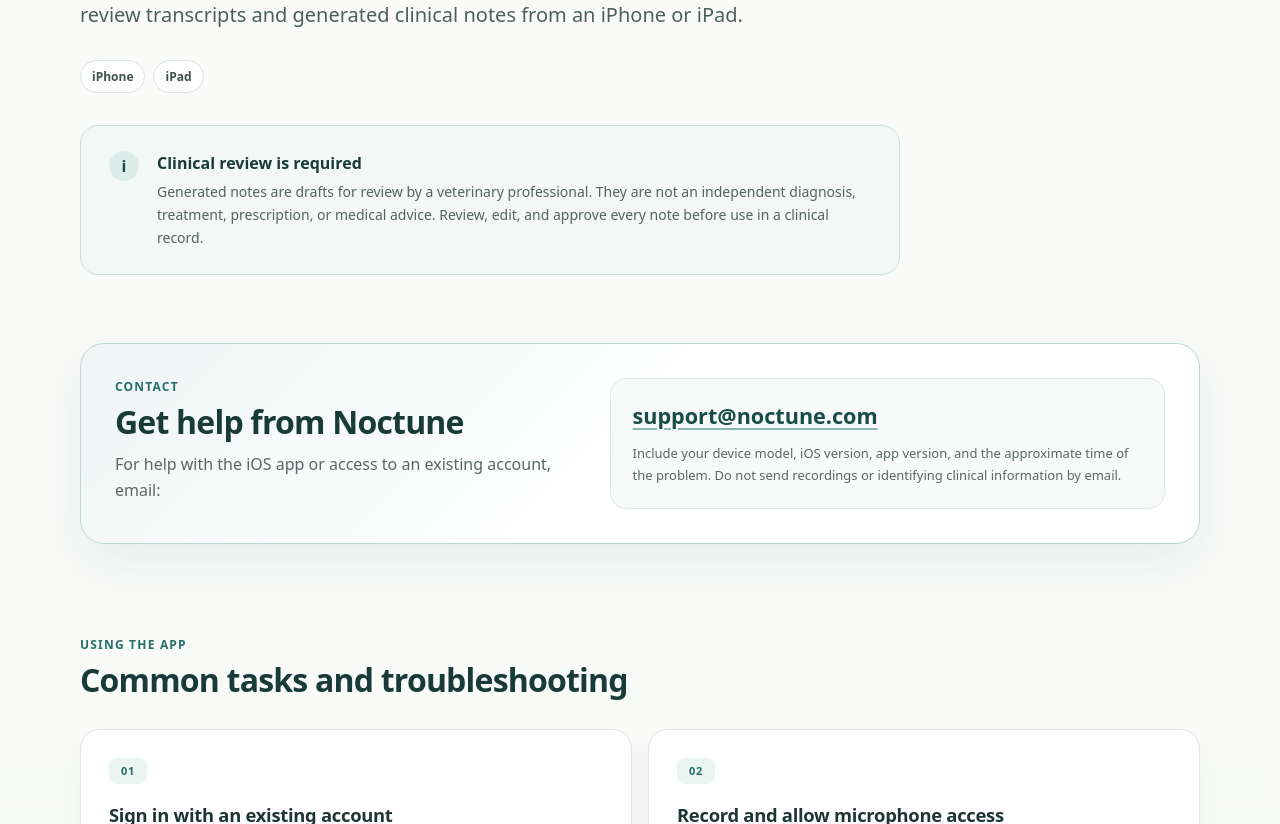
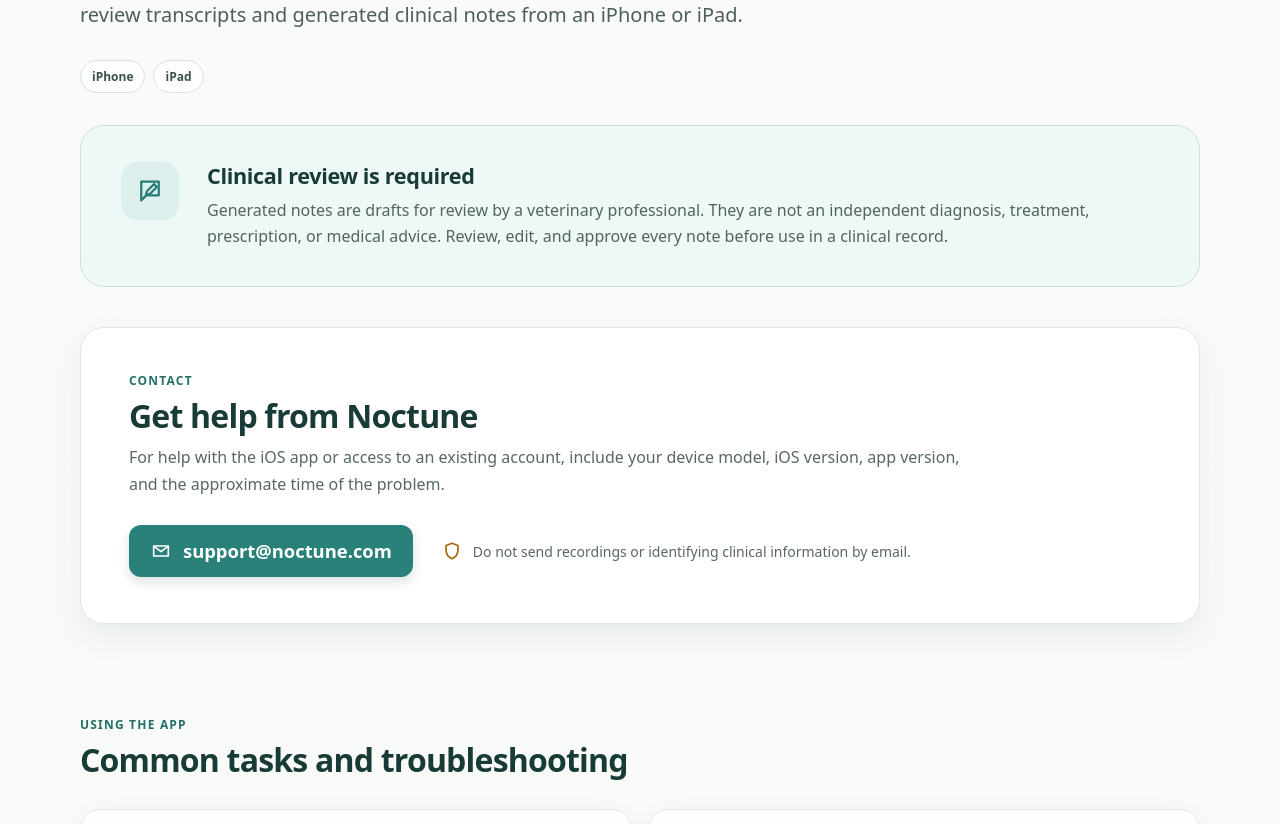
Before and after one commit to ng/noctune-docs, a Next.js app: page /ios/support in a window 1280 px wide. Shown: the part 440-1264 px from the top of the page. Built offline with nearby package versions, Linux system fonts and the light colour scheme.

Commit message:
fix: restyle iOS support cards

```diff
--- a/app/(standalone)/ios/support/page.module.css
+++ b/app/(standalone)/ios/support/page.module.css
@@ -54,15 +54,18 @@
 }
 
 .contact {
-  display: grid;
-  grid-template-columns: minmax(0, 0.9fr) minmax(300px, 1.1fr);
-  gap: 40px;
-  margin-top: 68px;
-  padding: 34px;
-  border: 1px solid #bdd8d2;
+  width: 100%;
+  box-sizing: border-box;
+  margin-top: 40px;
+  padding: 44px 48px 46px;
+  border: 1px solid #dfe5e3;
   border-radius: 24px;
-  background: linear-gradient(135deg, rgba(42, 127, 120, 0.08), transparent 52%), #ffffff;
-  box-shadow: 0 18px 52px rgba(27, 65, 60, 0.08);
+  background: rgba(255, 255, 255, 0.94);
+  box-shadow: 0 12px 32px rgba(27, 65, 60, 0.08);
+}
+
+.contactIntro {
+  max-width: 860px;
 }
 
 .contact h2,
@@ -82,28 +85,71 @@
   line-height: 1.65;
 }
 
+.contactIntro p {
+  font-size: 16px;
+}
+
 .contactAction {
-  align-self: center;
-  padding: 22px;
-  border: 1px solid #e0e8e5;
-  border-radius: 16px;
-  background: #f8faf9;
+  display: flex;
+  align-items: center;
+  flex-wrap: wrap;
+  gap: 18px 28px;
+  margin-top: 28px;
 }
 
 .contactAction a {
-  color: #174c48;
-  font-size: clamp(1.08rem, 3vw, 1.35rem);
+  min-height: 52px;
+  display: inline-flex;
+  align-items: center;
+  justify-content: center;
+  gap: 11px;
+  box-sizing: border-box;
+  padding: 0 21px;
+  border-radius: 12px;
+  color: #ffffff;
+  background: #2a8179;
+  box-shadow: 0 5px 12px rgba(25, 76, 72, 0.16);
+  font-size: clamp(1rem, 2.4vw, 1.15rem);
   font-weight: 760;
-  text-decoration: underline;
-  text-decoration-color: #87b8b1;
-  text-decoration-thickness: 2px;
-  text-underline-offset: 4px;
+  line-height: 1.2;
+  text-decoration: none;
+  transition:
+    background-color 160ms ease,
+    box-shadow 160ms ease;
+}
+
+.contactAction a:hover {
+  background: #216f68;
+  box-shadow: 0 7px 16px rgba(25, 76, 72, 0.2);
+}
+
+.contactAction a span {
   overflow-wrap: anywhere;
 }
 
-.contactAction p {
-  margin-top: 13px;
-  font-size: 13px;
+.contactActionIcon,
+.contactPrivacyIcon {
+  flex: 0 0 auto;
+  width: 22px;
+  height: 22px;
+  stroke: currentColor;
+  stroke-width: 1.8;
+  stroke-linecap: round;
+  stroke-linejoin: round;
+}
+
+.contactPrivacy {
+  max-width: 500px;
+  display: flex;
+  align-items: center;
+  gap: 10px;
+  color: #5f6c69;
+  font-size: 14px;
+  line-height: 1.5;
+}
+
+.contactPrivacyIcon {
+  color: #a96508;
 }
 
 .help {
@@ -241,39 +287,56 @@
 }
 
 .disclaimer {
-  width: min(820px, 100%);
+  width: 100%;
+  max-width: none;
   display: flex;
-  gap: 18px;
+  align-items: flex-start;
+  gap: 28px;
   box-sizing: border-box;
   margin-top: 32px;
-  padding: 25px 28px;
-  border: 1px solid #c9ded9;
-  border-radius: 18px;
-  background: #f3f8f6;
+  padding: 36px 40px;
+  border: 1px solid #c8e1dd;
+  border-radius: 24px;
+  background: #eef8f6;
 }
 
 .disclaimerMark {
   flex: 0 0 auto;
+  width: 58px;
+  height: 58px;
+  display: grid;
+  place-items: center;
+  border-radius: 16px;
+  color: #287d76;
+  background: #dcefed;
+}
+
+.disclaimerMark svg {
   width: 30px;
   height: 30px;
-  display: grid;
-  place-items: center;
-  border-radius: 50%;
-  color: #174c48;
-  background: #dcece8;
-  font-weight: 800;
+  stroke: currentColor;
+  stroke-width: 1.8;
+  stroke-linecap: round;
+  stroke-linejoin: round;
+}
+
+.disclaimerBody {
+  min-width: 0;
+  max-width: 900px;
 }
 
 .disclaimer h2 {
-  margin: 1px 0 6px;
+  margin: 0 0 8px;
   color: #193b37;
-  font-size: 1rem;
+  font-size: clamp(1.15rem, 2vw, 1.35rem);
+  letter-spacing: -0.015em;
+  line-height: 1.25;
 }
 
 .disclaimer p {
   margin: 0;
   color: #52645f;
-  font-size: 14px;
+  font-size: 16px;
   line-height: 1.65;
 }
 
@@ -288,7 +351,6 @@
     padding: 58px 0 72px;
   }
 
-  .contact,
   .deletion {
     grid-template-columns: 1fr;
     gap: 28px;
@@ -307,12 +369,19 @@
 
   .contact {
     margin-top: 48px;
-    padding: 24px;
+    padding: 28px 24px;
     border-radius: 20px;
   }
 
   .contactAction {
-    padding: 18px;
+    align-items: flex-start;
+    flex-direction: column;
+    gap: 16px;
+    margin-top: 24px;
+  }
+
+  .contactAction a {
+    width: 100%;
   }
 
   .help,
@@ -339,6 +408,23 @@
   }
 
   .disclaimer {
-    padding: 21px;
+    gap: 16px;
+    padding: 22px;
+    border-radius: 20px;
+  }
+
+  .disclaimerMark {
+    width: 44px;
+    height: 44px;
+    border-radius: 13px;
+  }
+
+  .disclaimerMark svg {
+    width: 24px;
+    height: 24px;
+  }
+
+  .disclaimer p {
+    font-size: 14.5px;
   }
 }
--- a/app/(standalone)/ios/support/page.tsx
+++ b/app/(standalone)/ios/support/page.tsx
@@ -113,12 +113,17 @@
       <aside
         className={styles.disclaimer}
         aria-labelledby="clinical-review-heading"
+        data-card-treatment="tinted-callout"
+        data-card-width="full"
         data-support-section="clinical-review"
       >
-        <div className={styles.disclaimerMark} aria-hidden="true" data-callout-icon="info">
-          i
+        <div className={styles.disclaimerMark} aria-hidden="true" data-callout-icon="review-note">
+          <svg viewBox="0 0 24 24" fill="none" focusable="false">
+            <path d="M5 4.5h14v11H9l-4 4z" />
+            <path d="m9.5 12.25 5.75-5.75 2.25 2.25-5.75 5.75-3 .75z" />
+          </svg>
         </div>
-        <div>
+        <div className={styles.disclaimerBody}>
           <h2 id="clinical-review-heading">Clinical review is required</h2>
           <p>
             Generated notes are drafts for review by a veterinary professional. They are not an
@@ -132,20 +137,46 @@
         id="contact"
         className={styles.contact}
         aria-labelledby="contact-heading"
+        data-card-treatment="contact-cta"
+        data-card-width="full"
         data-support-section="contact"
       >
-        <div>
+        <div className={styles.contactIntro}>
           <div className={styles.sectionLabel}>Contact</div>
           <h2 id="contact-heading">Get help from Noctune</h2>
-          <p>For help with the iOS app or access to an existing account, email:</p>
+          <p>
+            For help with the iOS app or access to an existing account, include your device model,
+            iOS version, app version, and the approximate time of the problem.
+          </p>
         </div>
         <div className={styles.contactAction}>
-          <a href={`mailto:${IOS_SUPPORT_EMAIL}?subject=Noctune%20for%20iOS%20Support`}>
-            {IOS_SUPPORT_EMAIL}
+          <a
+            href={`mailto:${IOS_SUPPORT_EMAIL}?subject=Noctune%20for%20iOS%20Support`}
+            data-contact-action="email"
+          >
+            <svg
+              className={styles.contactActionIcon}
+              viewBox="0 0 24 24"
+              fill="none"
+              aria-hidden="true"
+              focusable="false"
+            >
+              <path d="M4 6.5h16v11H4z" />
+              <path d="m4.75 7.25 7.25 5.5 7.25-5.5" />
+            </svg>
+            <span>{IOS_SUPPORT_EMAIL}</span>
           </a>
-          <p>
-            Include your device model, iOS version, app version, and the approximate time of the
-            problem. Do not send recordings or identifying clinical information by email.
+          <p className={styles.contactPrivacy}>
+            <svg
+              className={styles.contactPrivacyIcon}
+              viewBox="0 0 24 24"
+              fill="none"
+              aria-hidden="true"
+              focusable="false"
+            >
+              <path d="M12 3.5 5.5 6v4.75c0 4.35 2.6 8.15 6.5 9.75 3.9-1.6 6.5-5.4 6.5-9.75V6z" />
+            </svg>
+            <span>Do not send recordings or identifying clinical information by email.</span>
           </p>
         </div>
       </section>
```
Also changed, not shown: 1 other file (tests, documents, lock files or other folders).
